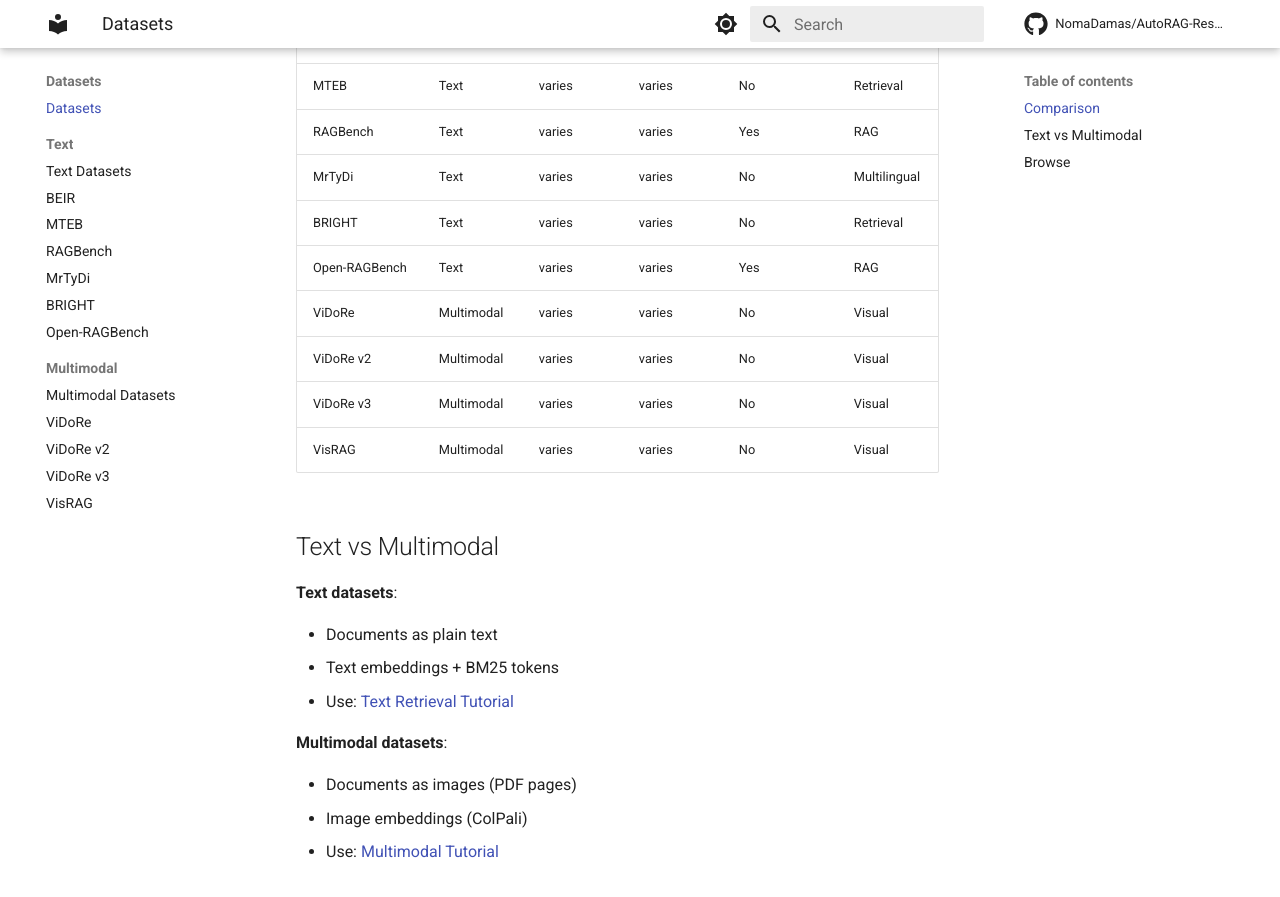
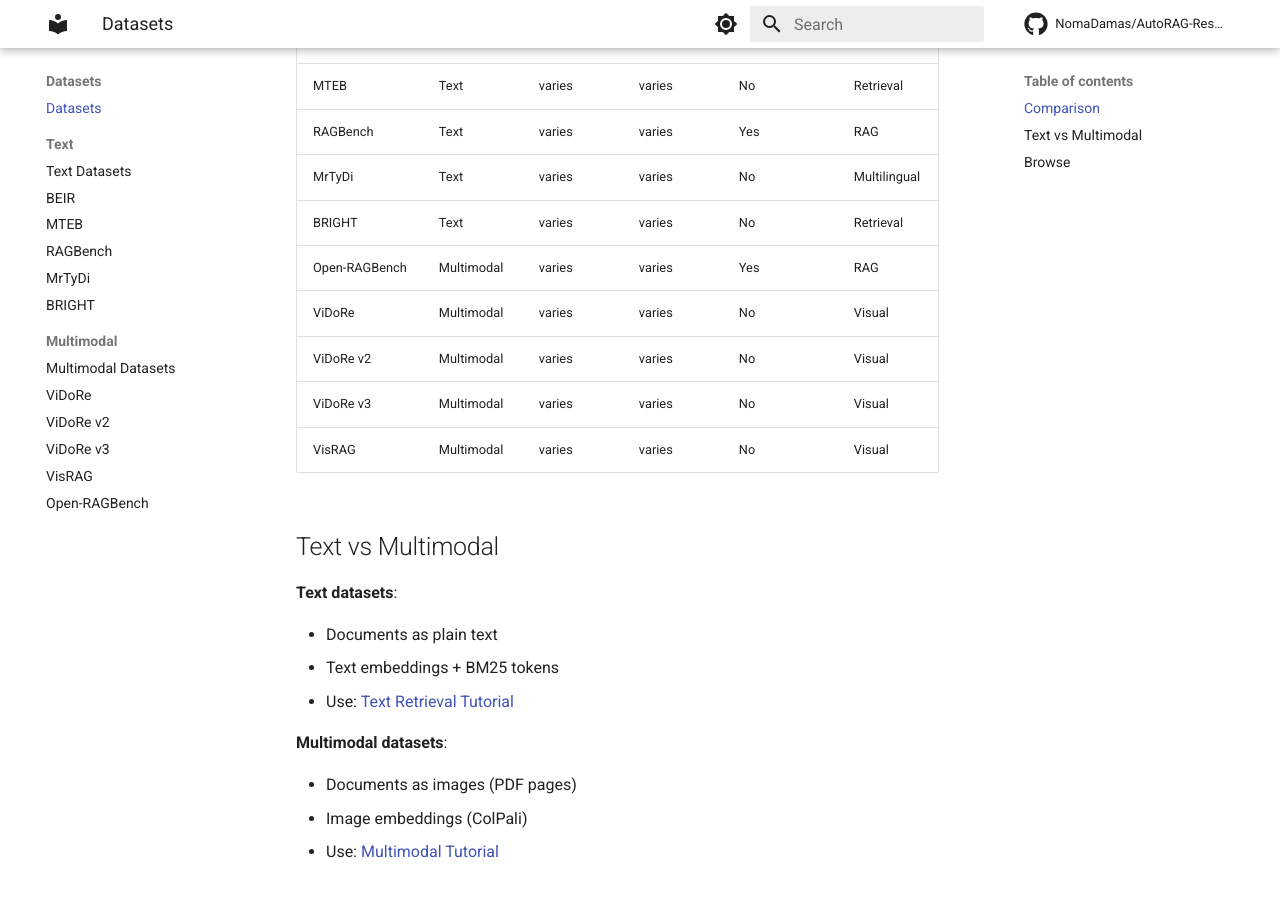
Before and after one commit to NomaDamas/AutoRAG-Research, an MkDocs documentation site: the page built from docs/datasets/index.md, in a window 1280 px wide and 900 px high, scrolled down 373 px. Shown: the top 897 px of the window. Built offline with MkDocs 1.6.1 and Material for MkDocs 9.7.7, drawn with Linux system fonts in a browser that asks for light colours; comment, search, counter and statistics services are not loaded.

Commit message:
fix(docs): reclassify Open-RAGBench as multimodal dataset
Open-RAGBench uses MultiModalEmbeddingDataIngestor and ingests images,
tables, and text from arXiv PDFs, but was incorrectly documented as a
text-only dataset.

Co-Authored-By: Claude Opus 4.6 <noreply@anthropic.com>

```diff
--- a/docs/datasets/index.md
+++ b/docs/datasets/index.md
@@ -11,7 +11,7 @@ Available benchmarks for RAG evaluation.
 | RAGBench | Text | varies | varies | Yes | RAG |
 | MrTyDi | Text | varies | varies | No | Multilingual |
 | BRIGHT | Text | varies | varies | No | Retrieval |
-| Open-RAGBench | Text | varies | varies | Yes | RAG |
+| Open-RAGBench | Multimodal | varies | varies | Yes | RAG |
 | ViDoRe | Multimodal | varies | varies | No | Visual |
 | ViDoRe v2 | Multimodal | varies | varies | No | Visual |
 | ViDoRe v3 | Multimodal | varies | varies | No | Visual |
--- a/mkdocs.yml
+++ b/mkdocs.yml
@@ -31,13 +31,13 @@ nav:
           - datasets/text/ragbench.md
           - datasets/text/mrtydi.md
           - datasets/text/bright.md
-          - datasets/text/open-ragbench.md
       - Multimodal:
           - datasets/multimodal/index.md
           - datasets/multimodal/vidore.md
           - datasets/multimodal/vidorev2.md
           - datasets/multimodal/vidorev3.md
           - datasets/multimodal/visrag.md
+          - datasets/multimodal/open-ragbench.md
   - Pipelines:
       - pipelines/index.md
       - Retrieval:
```
Also changed, not shown: docs/datasets/multimodal/index.md (+1 -0 lines), docs/datasets/multimodal/open-ragbench.md (renamed from docs/datasets/text/open-ragbench.md, +1 -1 lines), docs/datasets/text/index.md (+0 -1 lines).
